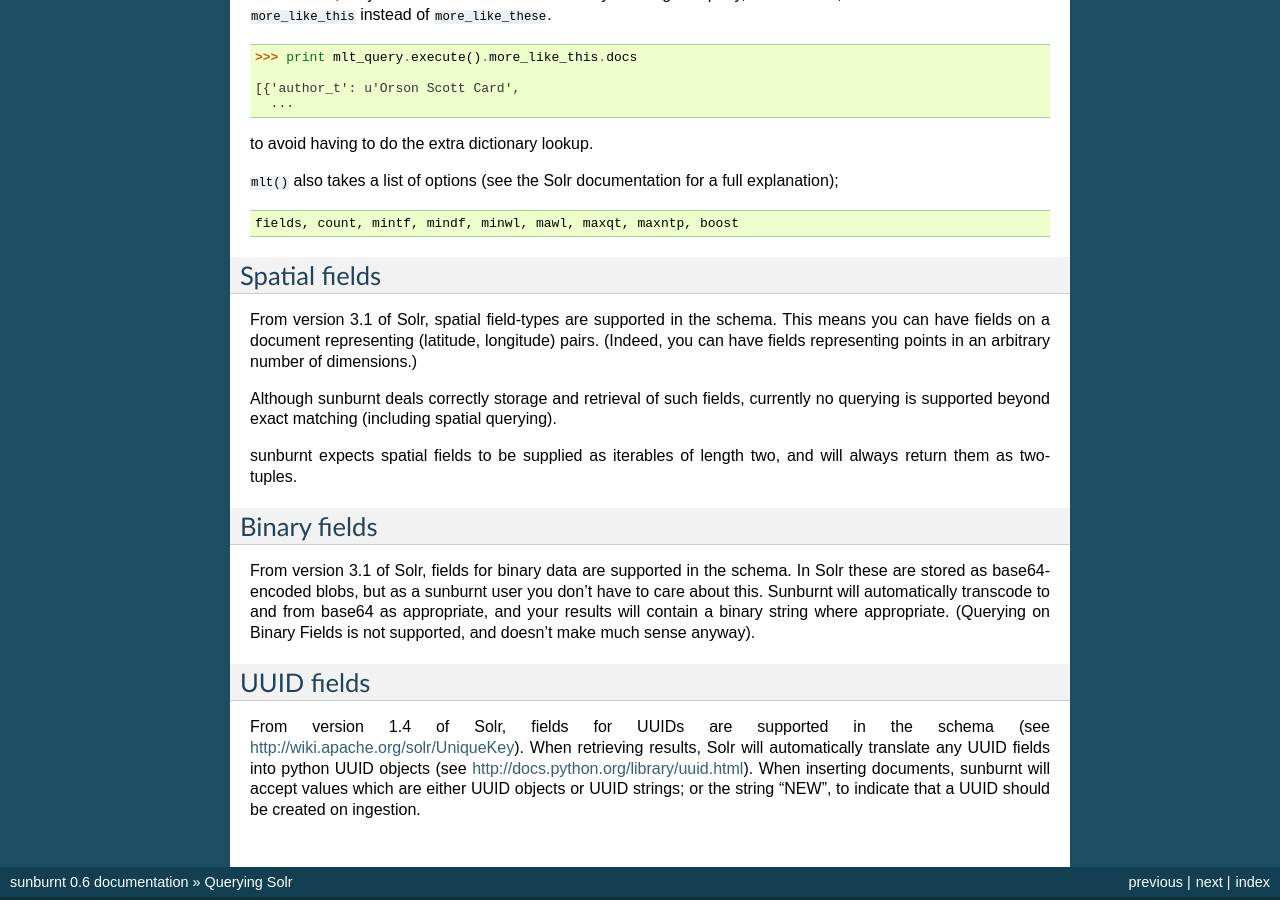
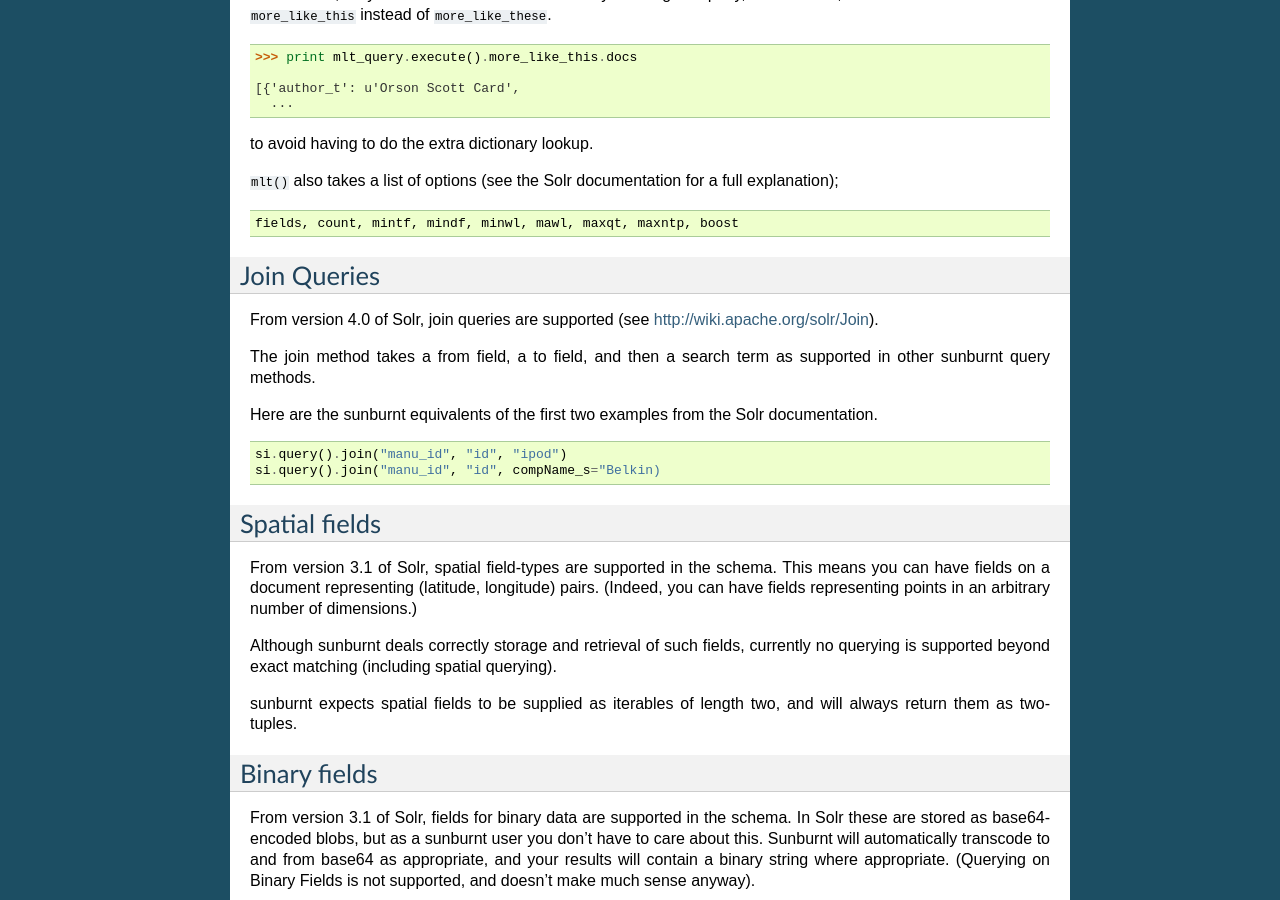
Before and after one commit to tow/sunburnt, a Sphinx documentation site: the page built from docs/queryingsolr.rst, in a window 1280 px wide and 900 px high, scrolled down 13159 px. Built offline with Sphinx 7.4.7, drawn with Linux system fonts in a browser that asks for light colours.

Commit message:
add sample join usage and link to documentation to sunburnt docs

```diff
--- a/docs/queryingsolr.rst
+++ b/docs/queryingsolr.rst
@@ -893,6 +893,22 @@ to avoid having to do the extra dictionary lookup.
 
  fields, count, mintf, mindf, minwl, mawl, maxqt, maxntp, boost
 
+Join Queries
+------------
+
+From version 4.0 of Solr, join queries are supported (see http://wiki.apache.org/solr/Join).
+
+The join method takes a from field, a to field, and then a search term as
+supported in other sunburnt query methods.
+
+Here are the sunburnt equivalents of the first two examples from the Solr
+documentation.
+
+::
+
+ si.query().join("manu_id", "id", "ipod")
+ si.query().join("manu_id", "id", compName_s="Belkin)
+
 
 Spatial fields
 --------------
```
